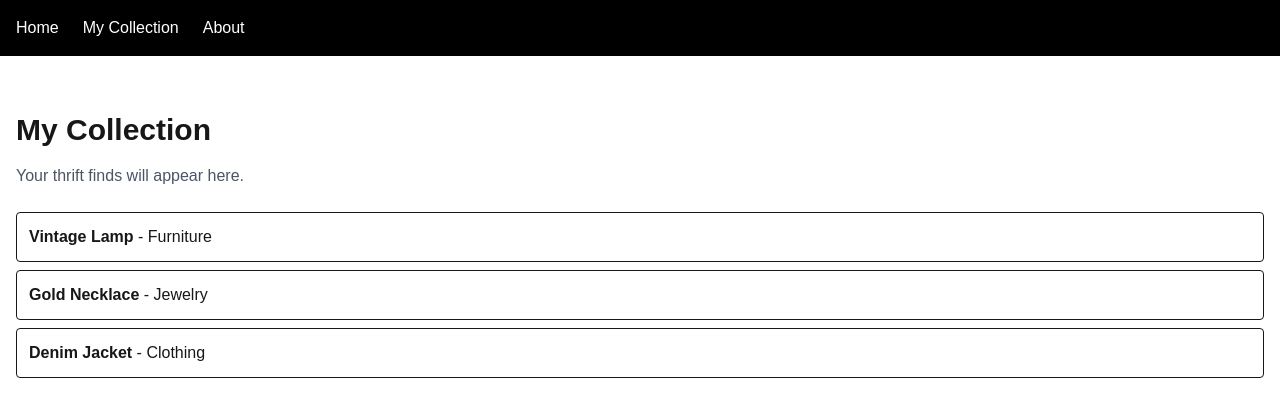
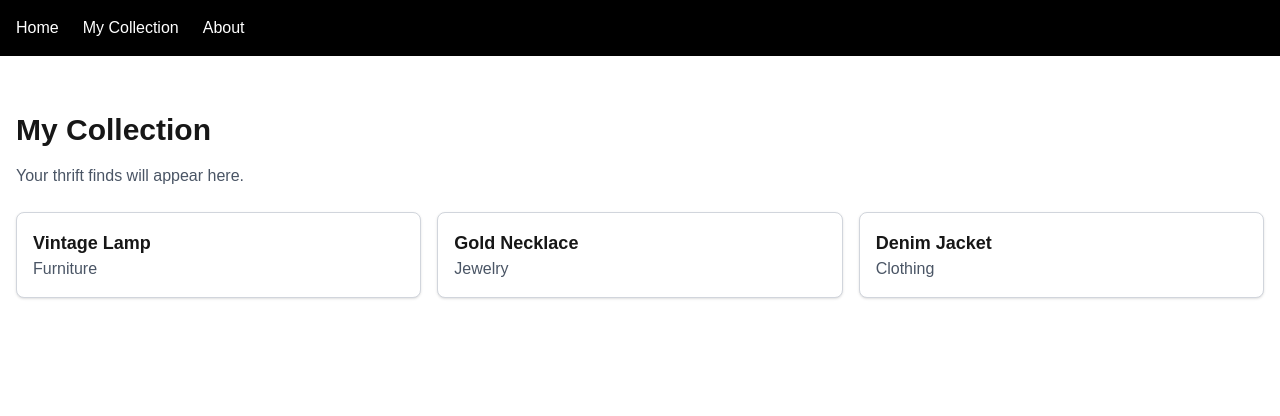
Before and after one commit to abarsamian/tb-ui, a Next.js app: page /mycollection in a window 1280 px wide. Shown: the top 416 px of the page. Built offline with nearby package versions, Linux system fonts and the light colour scheme.

Commit message:
changed styling of my colelction to card style instead of a list and changed the border color to try to match my initial project plan

```diff
--- a/app/mycollection/page.tsx
+++ b/app/mycollection/page.tsx
@@ -13,11 +13,12 @@ export default function MyCollection() {
       </p>
 
       {/* List of Items */}
-      <ul className="mt-6 space-y-2">
+      <ul className="mt-6 grid grid-cols-1 sm:grid-cols-2 md:grid-cols-3 gap-4">
         {items.map((item) => (
-              <li key={item.id} className="border p-3 rounded">
-            <strong>{item.name}</strong> - {item.category}
-          </li>
+              <div key={item.id} className="border border-gray-300 rounded-lg p-4 shadow-sm bg-white">
+            <strong className="block text-lg">{item.name}</strong>
+            <span className="text-gray-600">{item.category}</span>
+          </div>
         ))}
 
         </ul>
```
